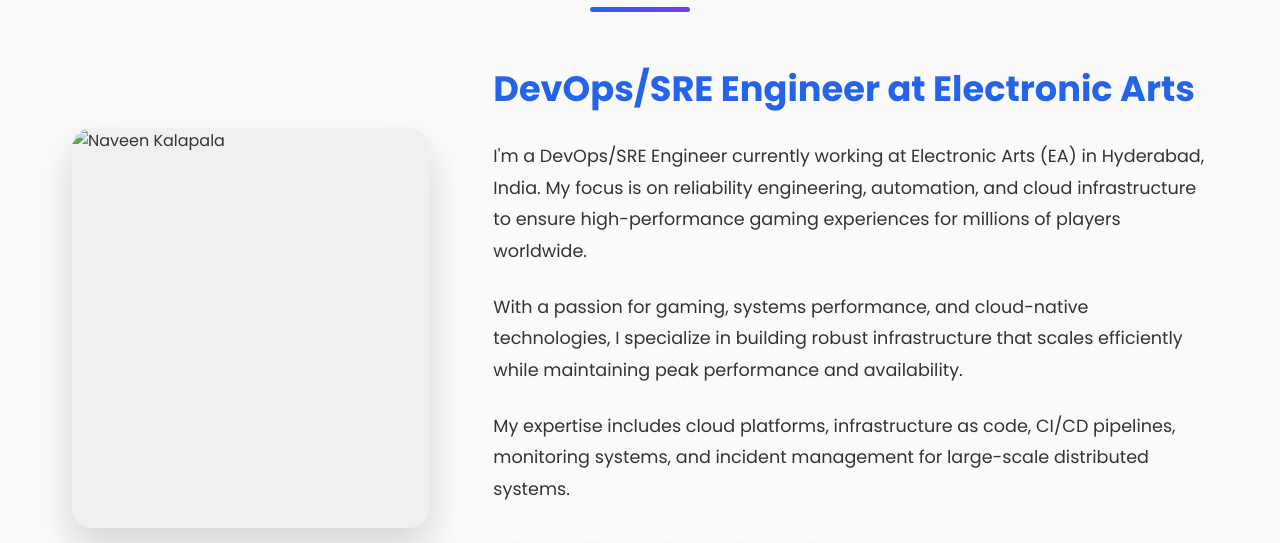
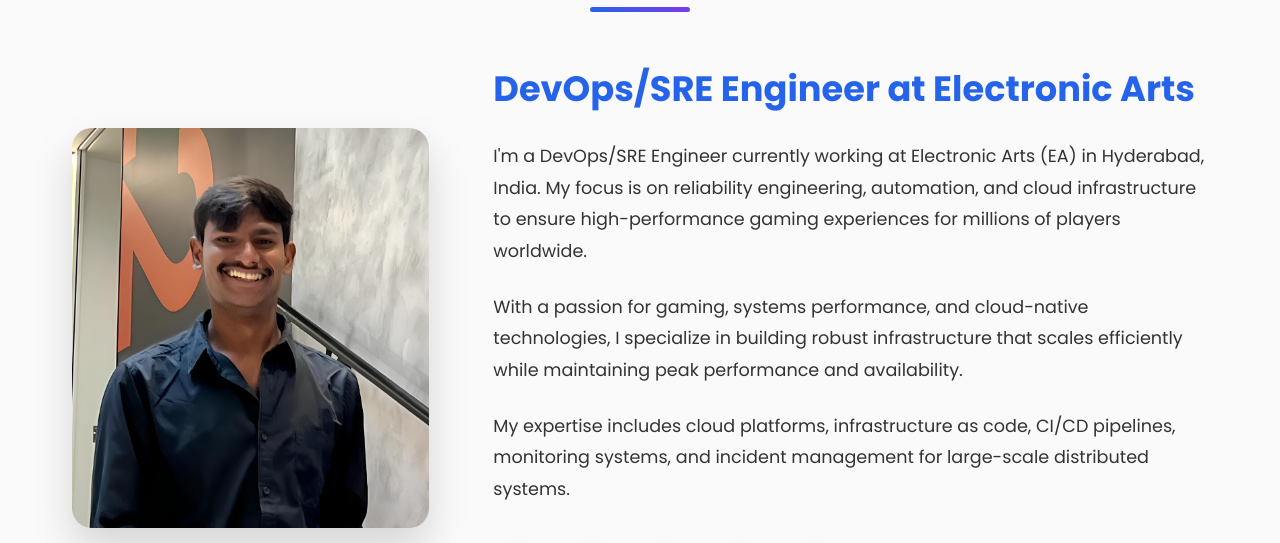
Before and after one commit to nkalapala12/naveenkalapala.github.io, a plain HTML site: page index.html in a window 1280 px wide. Shown: the part 1003-1546 px from the top of the page. Drawn offline with Linux system fonts and the light colour scheme.

Commit message:
fixed image part

```diff
--- a/index.html
+++ b/index.html
@@ -865,7 +865,7 @@
             <div class="about-content">
                 <div class="about-img-container">
                     <div class="about-img">
-                        <img src="me.jpg" alt="Naveen Kalapala">
+                        <img src="Naveen Kalapala.jpg" alt="Naveen Kalapala">
                     </div>
                 </div>
                 <div class="about-text">
```
